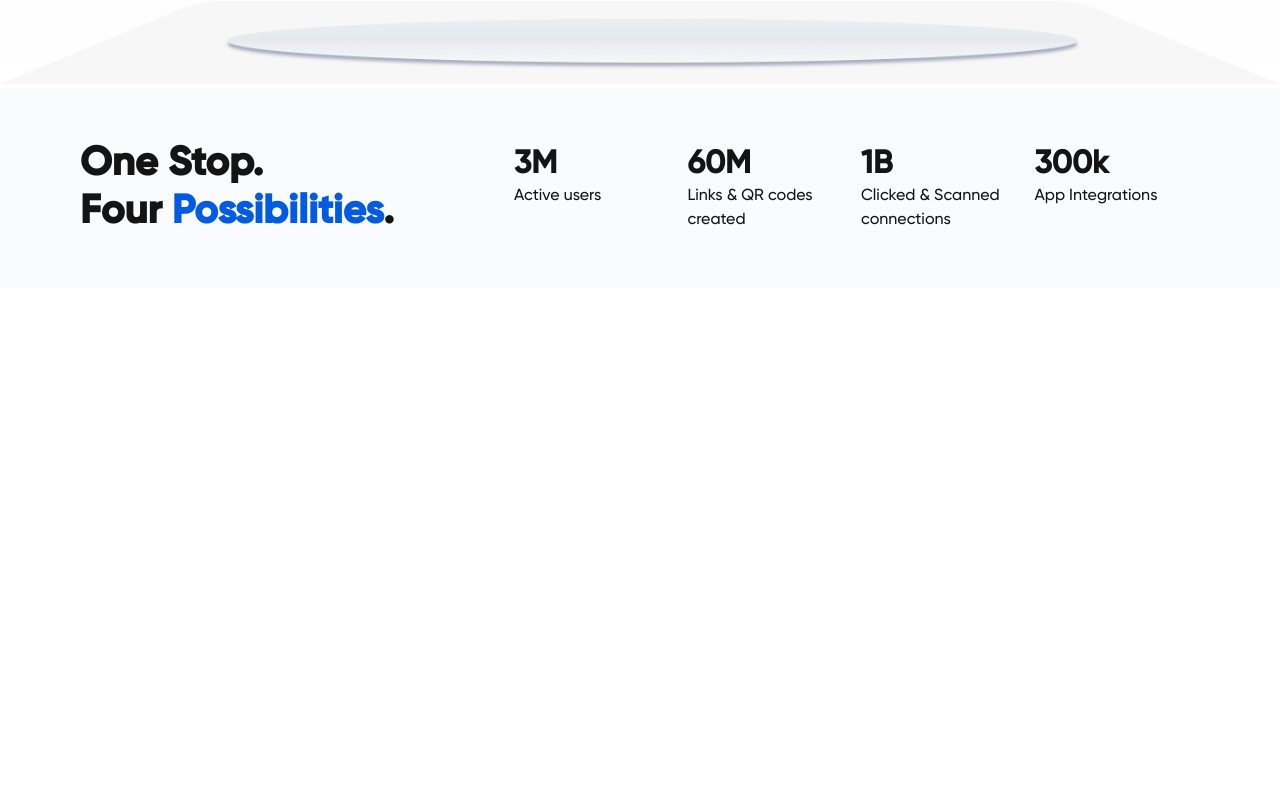
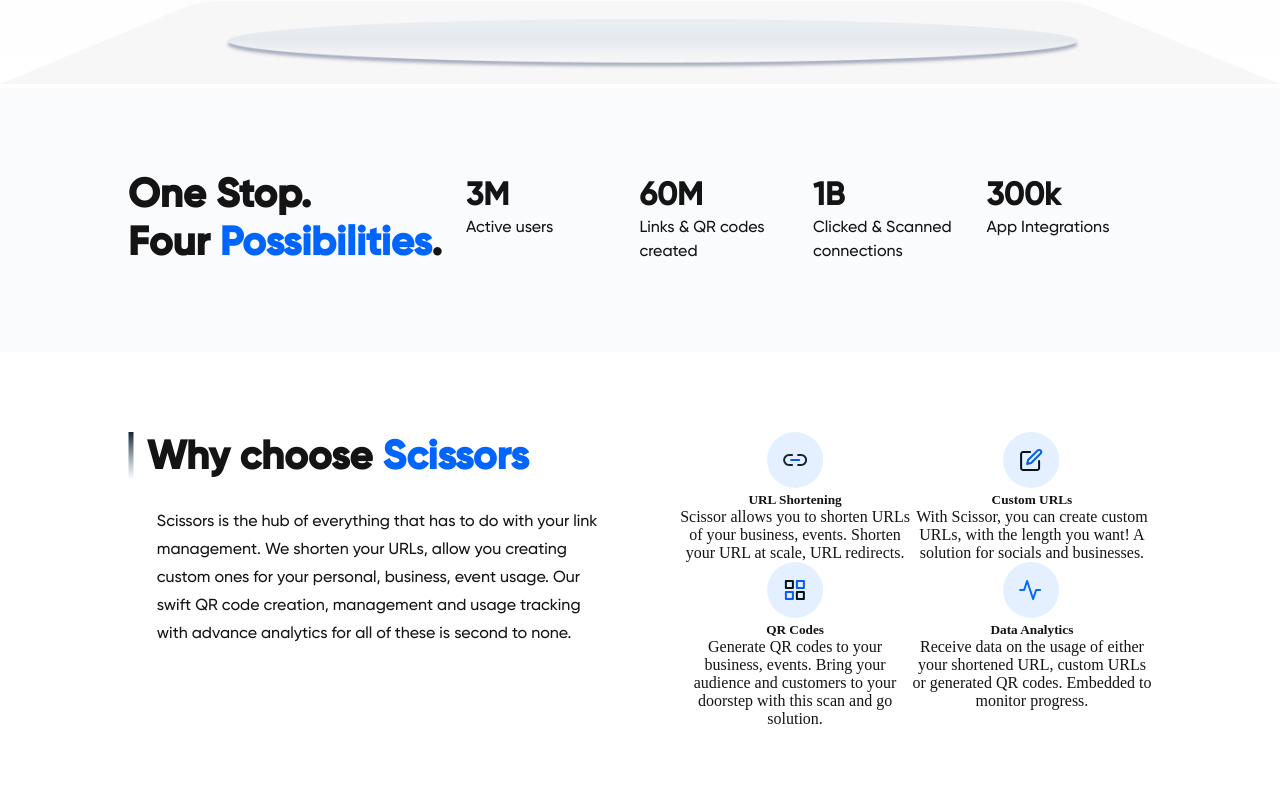
Before and after one commit to Solar-Rays/Semester1_Assignment, a plain HTML site: page index.html in a window 1280 px wide. Shown: the part 922-1730 px from the top of the page. Before the commit the page ends 1210 px from the top, so only its background shows below. Drawn offline with nearby package versions, Linux system fonts and the light colour scheme.

Commit message:
Features section added

```diff
--- a/index.html
+++ b/index.html
@@ -9,6 +9,8 @@
     <link rel="stylesheet" href="main.css">
     <link rel="stylesheet"
         href="https://fonts.googleapis.com/css2?family=Material+Symbols+Outlined:opsz,wght,FILL,GRAD@20..48,100..700,0..1,-50..200" />
+
+    <link rel="shortcut icon" href="/resources/favicon.ico" type="image/x-icon">
 </head>
 
 <body>
@@ -66,6 +68,7 @@
     </div>
 
     <section class="data">
+        <div class="data-stat">
             <div class="data-container">
                 <h2>One Stop. <br> Four <span>Possibilities</span>.</h2>
                 <div class="data-items">
@@ -87,6 +90,47 @@
                     </div>
                 </div>
             </div>
+        </div>
+
+        <div class="features-container">
+            <div class="features">
+                <div class="features-copy">
+                    <div>
+                        <span class="line"><img src="/resources/Line 70.svg" alt=""></span>
+                        <h4> Why choose <span>Scissors</span></h4>
+                    </div>
+                    <p>Scissors is the hub of everything that has to do with your link management. We shorten your URLs,
+                        allow you creating custom ones for your personal, business, event usage. Our swift QR code
+                        creation,
+                        management and usage tracking with advance analytics for all of these is second to none. </p>
+                </div>
+
+                <div class="features-item">
+                    <img src="/resources/url_shortening.svg" alt="">
+                    <h5>URL Shortening</h5>
+                    <p>Scissor allows you to shorten URLs of your business, events. Shorten your URL at scale, URL
+                        redirects.</p>
+                </div>
+                <div class="features-item">
+                    <img src="/resources/custom_url.svg" alt="">
+                    <h5>Custom URLs</h5>
+                    <p>With Scissor, you can create custom URLs, with the length you want! A solution for socials and
+                        businesses.</p>
+                </div>
+                <div class="features-item">
+                    <img src="/resources/qr.svg" alt="">
+                    <h5>QR Codes</h5>
+                    <p>Generate QR codes to your business, events. Bring your audience and customers to your doorstep
+                        with this scan and go solution.</p>
+                </div>
+                <div class="features-item">
+                    <img src="/resources/analytics.svg" alt="">
+                    <h5>Data Analytics</h5>
+                    <p>Receive data on the usage of either your shortened URL, custom URLs or generated QR codes.
+                        Embedded to monitor progress.</p>
+                </div>
+            </div>
+        </div>
     </section>
     </main>
 </body>
--- a/main.css
+++ b/main.css
@@ -81,9 +81,9 @@ nav>ul>li {
     padding: 12px 24px 12px 24px;
     border-radius: 100px;
     gap: 10px;
+}
 
-    /* Fix this! */
-}
+/* Hero section  */
 
 .hero {
     background-image: linear-gradient(#F6EEEB, #FFFFFF);
@@ -107,7 +107,7 @@ h1 {
     text-align: center;
 }
 
-h1>span {
+span {
     color: #0065FE;
 }
 
@@ -139,7 +139,9 @@ h1>span {
     max-width: 1440px;
 }
 
-.data {
+/* features section */
+
+.data-stat {
     background-color: #F9FBFD;
 }
 
@@ -147,8 +149,10 @@ h1>span {
     display: flex;
     justify-content: space-between;
     align-items: center;
-    padding: 3rem 5rem;
+    padding: 5rem;
     max-width: 1440px;
+    width: 80%;
+    margin: auto;
 }
 
 .data-container>h2 {
@@ -157,10 +161,6 @@ h1>span {
     line-height: 48px;
     letter-spacing: 0em;
     text-align: left;
-}
-
-.data-container>h2>span {
-    color: #005AE2;
 }
 
 .data-container h5 {
@@ -178,6 +178,7 @@ h1>span {
     letter-spacing: 0em;
     text-align: left;
 }
+
 .data-items {
     display: flex;
 }
@@ -186,3 +187,47 @@ h1>span {
     width: 25%;
     padding: .5rem;
 }
+
+.line {
+    margin-right: .8rem;
+}
+
+.features {
+    display: grid;
+    grid-template-columns: auto auto auto auto;
+    padding: 5rem;
+    max-width: 1440px;
+    width: 80%;
+    margin: auto;
+}
+
+ .features-copy {
+    grid-column: 1 / 3;
+    grid-row: 1 / 3;
+}
+
+.features-copy h4 {
+    font-family: Gilroy-Bold;
+    font-size: 40px;
+    line-height: 32px;
+    letter-spacing: 0em;
+    text-align: left;
+}
+
+.features-copy > div {
+    display: flex;
+    align-items: center;
+}
+
+.features-copy p {
+    font-family: Gilroy-Medium;
+    font-size: 16px;
+    line-height: 28px;
+    letter-spacing: 0em;
+    text-align: left;
+    padding: 1.5rem 5rem 1.5rem 1.8rem;
+}
+
+.features-item {
+
+}
```
Also changed, not shown: resources/Line 70.svg (added), resources/analytics.svg (added), resources/background_elements/element1.svg (added), resources/background_elements/element2.svg (added), resources/custom_url.svg (added), resources/favicon.ico (added), resources/favicon.png (added), resources/favicon_io/android-chrome-192x192.png (added), resources/favicon_io/android-chrome-512x512.png (added), resources/favicon_io/apple-touch-icon.png (added), resources/favicon_io/favicon-16x16.png (added), resources/favicon_io/favicon-32x32.png (added), resources/favicon_io/site.webmanifest (added), resources/qr.svg (added), 1 more files, 1 other file. Lines whose indentation alone changed are shown as unchanged.
